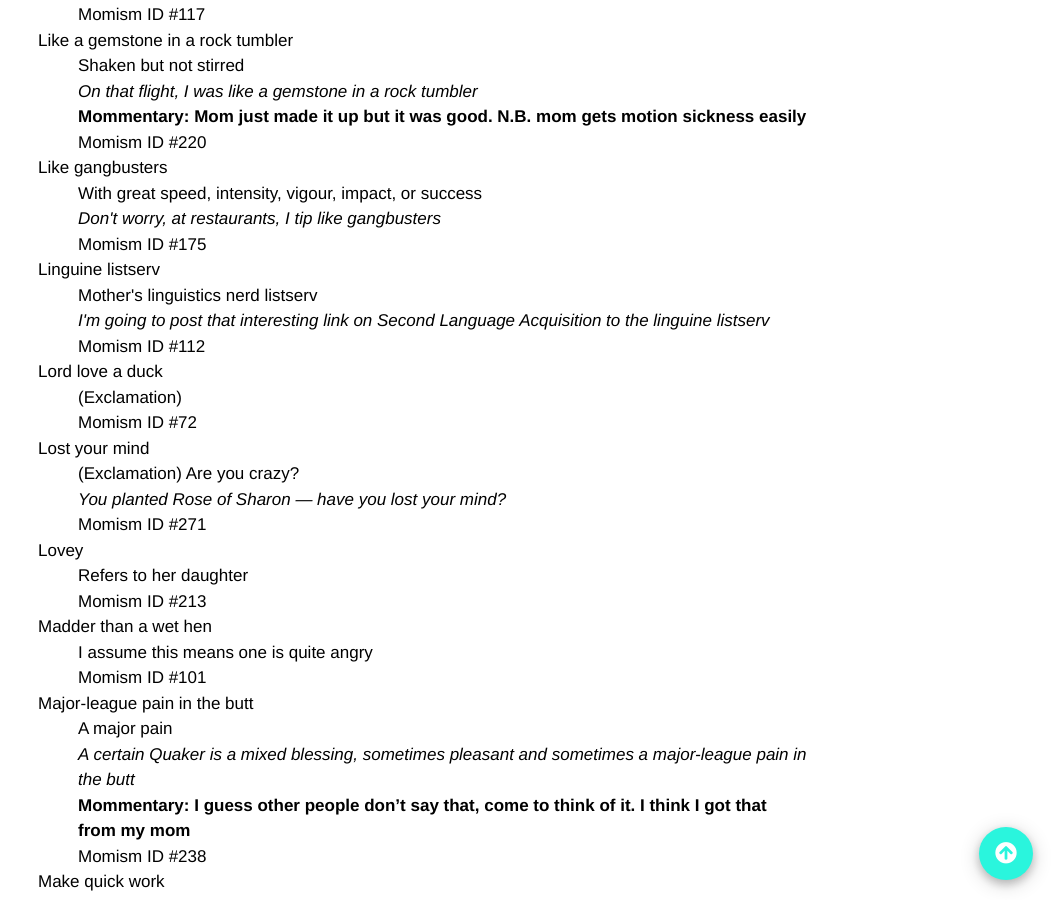
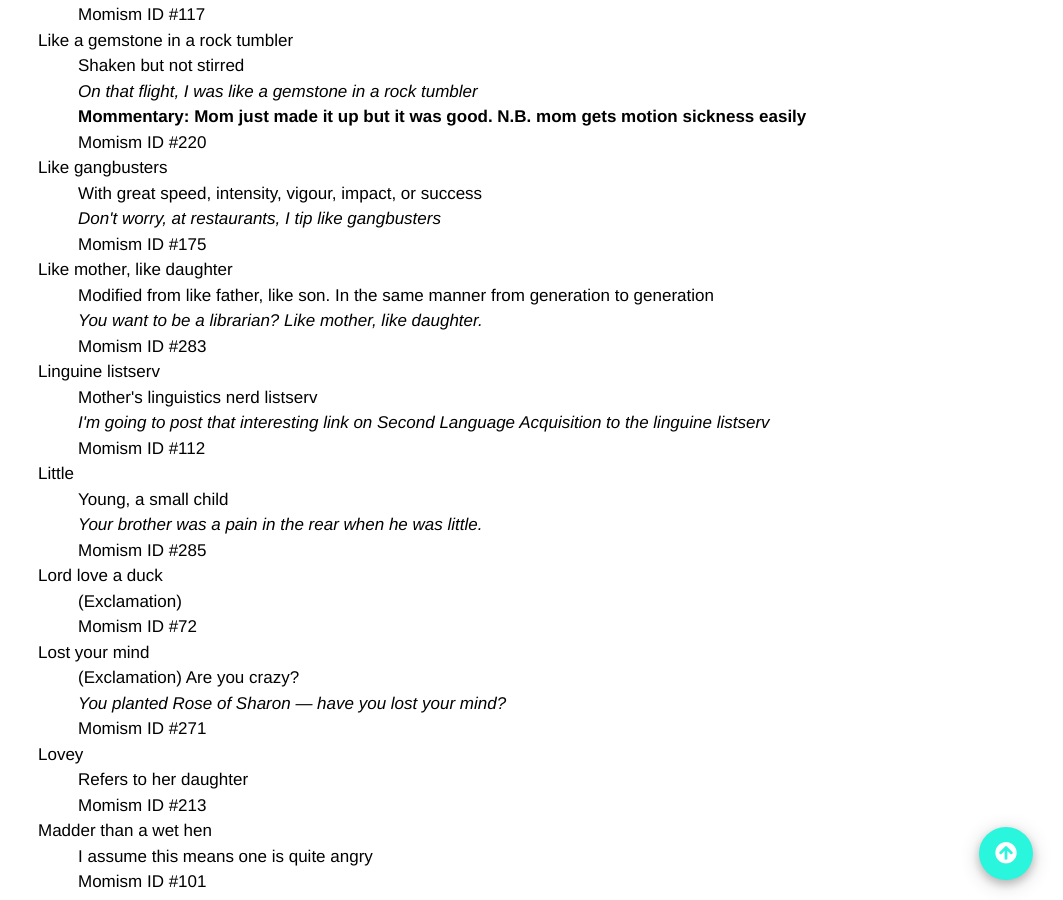
Before and after one commit to summerhays/new_momisms, a Jekyll site: the page built from _pages/old_list.md, in a window 1280 px wide and 900 px high, scrolled down 14118 px. Shown: the whole window, without its empty margins (217-1280 px from the left). Built offline with Jekyll 4.4.1, drawn with Linux system fonts in a browser that asks for light colours; some web fonts are replaced; comment, search, counter and statistics services are not loaded; some of the changed text lies outside the part shown.

Commit message:
momism updae

```diff
--- a/_data/momisms.yaml
+++ b/_data/momisms.yaml
@@ -563,10 +563,18 @@
   definition: "With great speed, intensity, vigour, impact, or success"
   example: "Don't worry, at restaurants, I tip like gangbusters"
   order: 175
+- momism: "Like mother, like daughter"
+  definition: "Modified from like father, like son. In the same manner from generation to generation"
+  example: "You want to be a librarian? Like mother, like daughter."
+  order: 283
 - momism: "Linguine listserv"
   definition: "Mother's linguistics nerd listserv"
   example: "I'm going to post that interesting link on Second Language Acquisition to the linguine listserv"
   order: 112
+- momism: "Little"
+  definition: "Young, a small child"
+  example: "Your brother was a pain in the rear when he was little."
+  order: 285
 - momism: "Lord love a duck"
   definition: "(Exclamation)"
   order: 72
@@ -860,6 +868,10 @@
   definition: "Imperative: leave"
   mommentary: "From mom's mom"
   order: 79
+- momism: "Takes after"
+  definition: "resembles, inherited a trait,"
+  example: "You really take after your dear old mother"
+  order: 284
 - momism: "Take off with"
   definition: "To take"
   order: 113
```
